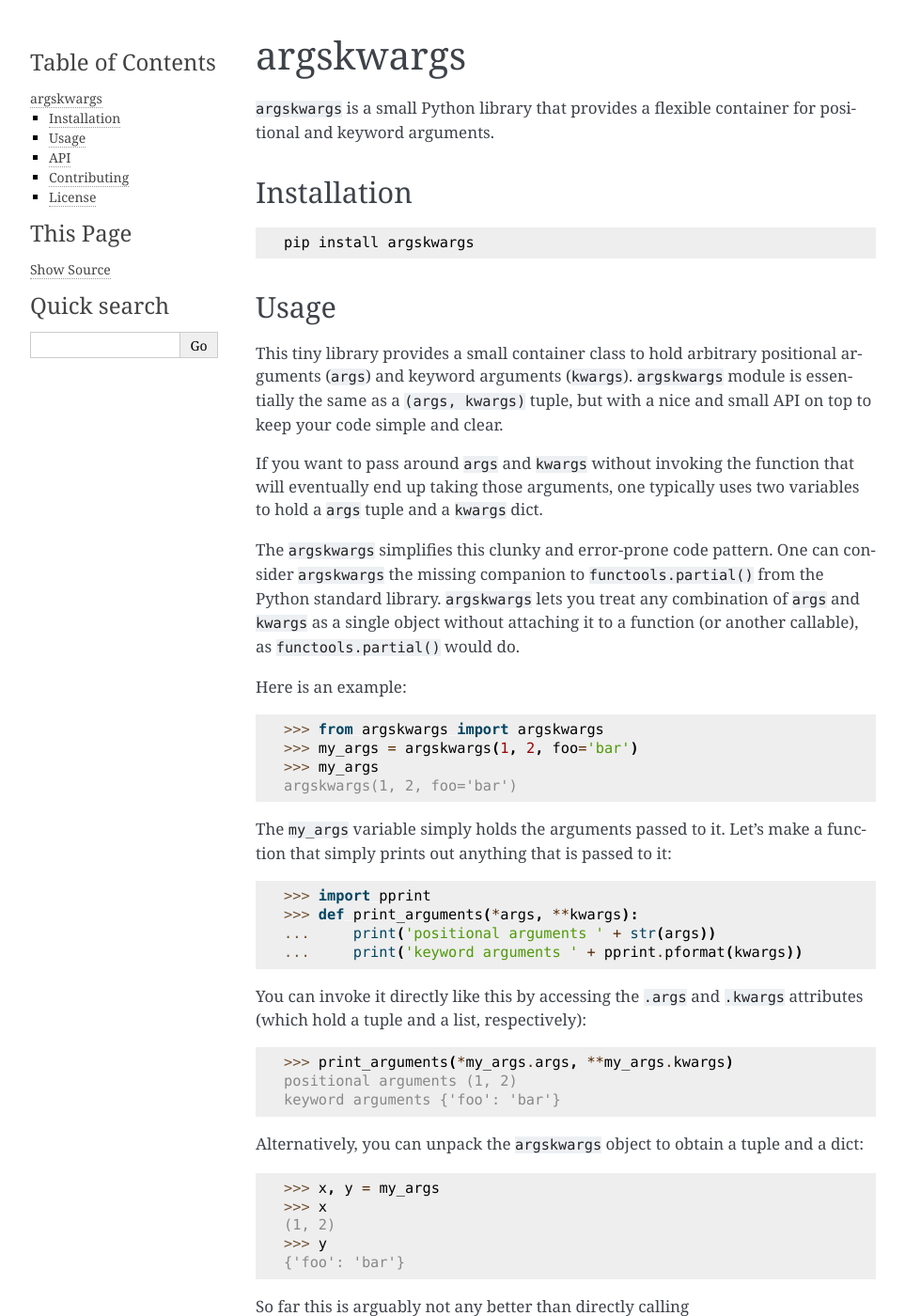
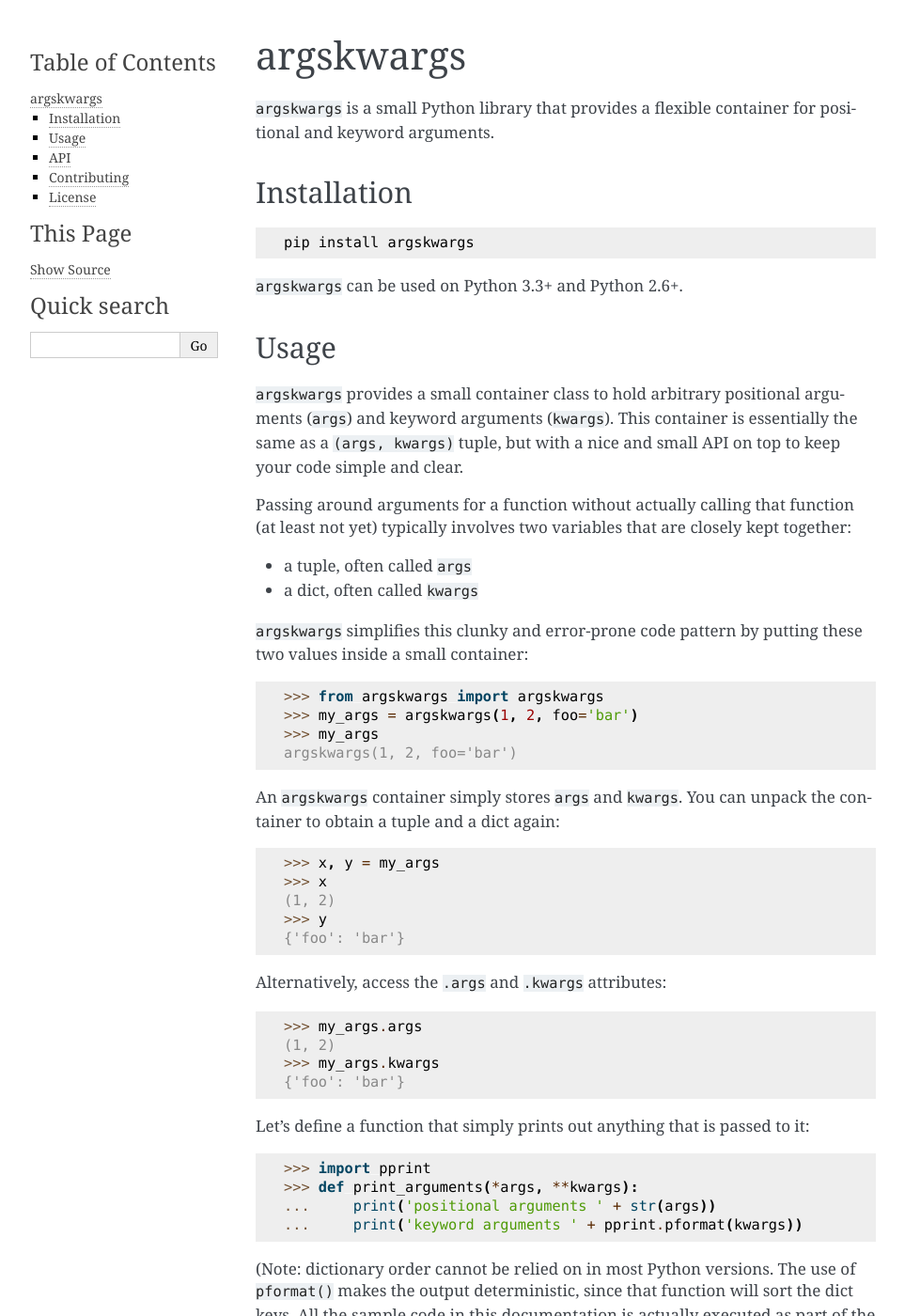
Before and after one commit to wbolster/argskwargs, a Sphinx documentation site: the page built from doc/index.rst, in a window 1280 px wide and 1400 px high. Shown: the whole window at 94% size, without its empty margins (148-1111 px from the left). Built offline with Sphinx 7.4.7, drawn with Linux system fonts in a browser that asks for light colours; some of the changed text lies outside the part shown.

Commit message:
rewrite docs

```diff
--- a/doc/index.rst
+++ b/doc/index.rst
@@ -2,8 +2,8 @@
 argskwargs
 ==========
 
-``argskwargs`` is a small Python library that provides a flexible container for
-positional and keyword arguments.
+``argskwargs`` is a small Python library that provides a flexible
+container for positional and keyword arguments.
 
 
 Installation
@@ -13,54 +13,34 @@ Installation
 
   pip install argskwargs
 
+``argskwargs`` can be used on Python 3.3+ and Python 2.6+.
 
 Usage
 =====
 
-This tiny library provides a small container class to hold arbitrary
+``argskwargs`` provides a small container class to hold arbitrary
 positional arguments (``args``) and keyword arguments (``kwargs``).
-``argskwargs`` module is essentially the same as a ``(args, kwargs)`` tuple,
-but with a nice and small API on top to keep your code simple and clear.
+This container is essentially the same as a ``(args, kwargs)`` tuple,
+but with a nice and small API on top to keep your code simple and
+clear.
 
-If you want to pass around ``args`` and ``kwargs`` without invoking
-the function that will eventually end up taking those arguments,
-one typically uses two variables to hold a ``args`` tuple and a
-``kwargs`` dict.
+Passing around arguments for a function without actually calling that
+function (at least not yet) typically involves two variables that are
+closely kept together:
 
-The ``argskwargs`` simplifies this clunky and error-prone code pattern.
-One can consider ``argskwargs`` the missing companion to
-``functools.partial()`` from the Python standard library.
-``argskwargs`` lets you treat any combination of ``args`` and ``kwargs``
-as a single object without attaching it to a function (or another callable),
-as ``functools.partial()`` would do.
+* a tuple, often called ``args``
+* a dict, often called ``kwargs``
 
-Here is an example:
-
-::
+``argskwargs`` simplifies this clunky and error-prone code pattern by
+putting these two values inside a small container::
 
   >>> from argskwargs import argskwargs
   >>> my_args = argskwargs(1, 2, foo='bar')
   >>> my_args
   argskwargs(1, 2, foo='bar')
 
-The ``my_args`` variable simply holds the arguments passed to it.
-Let's make a function that simply prints out anything that is
-passed to it::
-
-  >>> import pprint
-  >>> def print_arguments(*args, **kwargs):
-  ...     print('positional arguments ' + str(args))
-  ...     print('keyword arguments ' + pprint.pformat(kwargs))
-
-You can invoke it directly like this by accessing the ``.args`` and
-``.kwargs`` attributes (which hold a tuple and a list, respectively)::
-
-  >>> print_arguments(*my_args.args, **my_args.kwargs)
-  positional arguments (1, 2)
-  keyword arguments {'foo': 'bar'}
-
-Alternatively, you can unpack the ``argskwargs`` object to obtain a
-tuple and a dict::
+An ``argskwargs`` container simply stores ``args`` and ``kwargs``.
+You can unpack the container to obtain a tuple and a dict again::
 
   >>> x, y = my_args
   >>> x
@@ -68,9 +48,38 @@ tuple and a dict::
   >>> y
   {'foo': 'bar'}
 
-So far this is arguably not any better than directly calling
-``print_arguments(*some_args, **some_kwargs)`` using two variables.
-So, let's see what makes ``argskwargs`` useful.
+Alternatively, access the ``.args`` and ``.kwargs`` attributes::
+
+  >>> my_args.args
+  (1, 2)
+  >>> my_args.kwargs
+  {'foo': 'bar'}
+
+Let's define a function that simply prints out anything that is passed
+to it::
+
+  >>> import pprint
+  >>> def print_arguments(*args, **kwargs):
+  ...     print('positional arguments ' + str(args))
+  ...     print('keyword arguments ' + pprint.pformat(kwargs))
+
+(Note: dictionary order cannot be relied on in most Python versions.
+The use of ``pformat()`` makes the output deterministic, since that
+function will sort the dict keys. All the sample code in this
+documentation is actually executed as part of the tests for this
+library, and deterministic output is required for those doctests to
+pass successfully.)
+
+This function can be called directly using ‘splat’ syntax::
+
+  >>> print_arguments(*my_args.args, **my_args.kwargs)
+  positional arguments (1, 2)
+  keyword arguments {'foo': 'bar'}
+
+Arguably, this is not much better than using using two variables to
+for the positional and keyword arguments.
+
+Let's see what makes ``argskwargs`` useful.
 
 Here is another way to do the same using the ``.apply()`` method:
 
@@ -97,38 +108,57 @@ Just pass them in::
   positional arguments (1, 2, 'another')
   keyword arguments {'foo': 'bar', 'oh': 'yes'}
 
+The additional positional arguments extend the existing positional
+arguments, and the additional keyword arguments augment (or override)
+the existing positional arguments.
+
 If you just want to extend the arguments without calling a function,
 use the ``.copy()`` method, which does exactly that::
 
   >>> more_args = my_args.copy(3, 4, abc='xyz')
   >>> more_args
   argskwargs(1, 2, 3, 4, abc='xyz', foo='bar')
+
+This new argument container can now be used like the original one:
+
   >>> more_args(print_arguments)
   positional arguments (1, 2, 3, 4)
   keyword arguments {'abc': 'xyz', 'foo': 'bar'}
 
-As descibed above, ``argskwargs`` is a companion to
-``functools.partial()``. You can directly create partial functions
-using the ``.partial()`` method::
+In a sense, ``argskwargs`` is the missing companion to
+``functools.partial()`` from the Python standard library. A partial
+function (or ‘partial object’) can also hold positional and keyword
+arguments, but cannot be used without a callable.
+
+An ``argskwargs`` container can create a partial function by providing
+a callable to its ``.partial()`` method::
 
   >>> f = my_args.partial(print_arguments)
+
+The resulting partial function can be called as usual:
+
   >>> f()
   positional arguments (1, 2)
   keyword arguments {'foo': 'bar'}
 
-For completeness, you can pass more arguments in one go, but you may
-want to avoid that for your own sanity::
+And of course additional arguments can be provided:
 
-  >>> g = my_args.partial(print_arguments, 'insane', foo='foofoo')
-  >>> g()
-  positional arguments (1, 2, 'insane')
-  keyword arguments {'foo': 'foofoo'}
+  >>> f(3, 4, abc='xyz')
+  positional arguments (1, 2, 3, 4)
+  keyword arguments {'abc': 'xyz', 'foo': 'bar'}
 
-Hopefully this demonstrated the usefulness of ``argskwargs``,
-so by all means use it, but please keep this mantra in mind:
+You can pass more arguments in one go when creating
+the partial function, and even more when calling it::
+
+  >>> g = my_args.partial(print_arguments, 3, 4, foo='foofoo')
+  >>> g(5, 6, bar='baz')
+  positional arguments (1, 2, 3, 4, 5, 6)
+  keyword arguments {'bar': 'baz', 'foo': 'foofoo'}
+
+You may want to avoid the more complex forms,
+since those will likely not improve code clarity.
+Or as the Python mantra goes:
 *simple is better than complex*.
-
-Happy hacking!
 
 
 API
@@ -147,6 +177,7 @@ The source code and issue tracker for this package can be found on Github:
 
   https://github.com/wbolster/argskwargs
 
+
 License
 =======
 
```
Also changed, not shown: other parts of doc/index.rst (+7 -5 lines).
